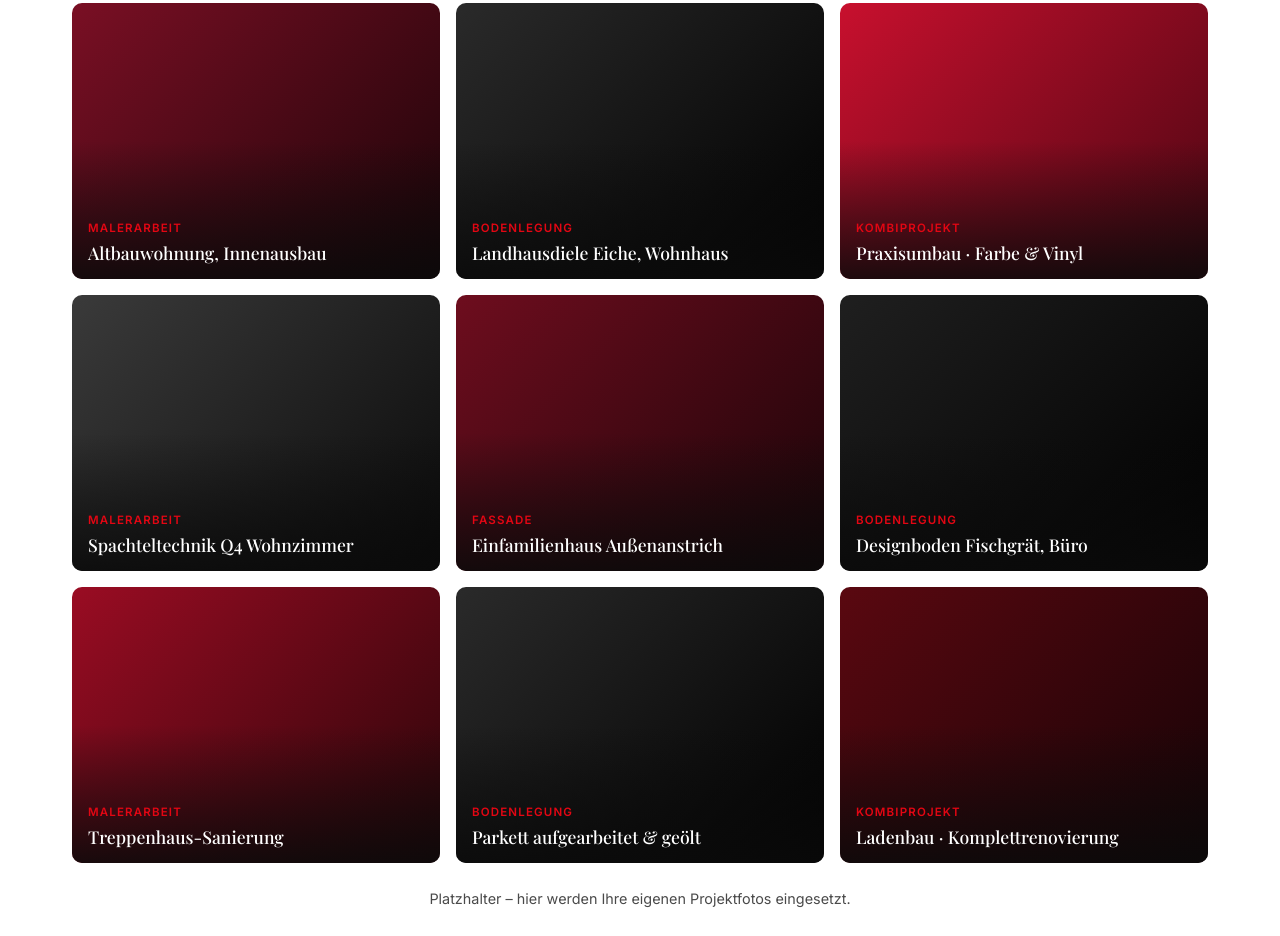
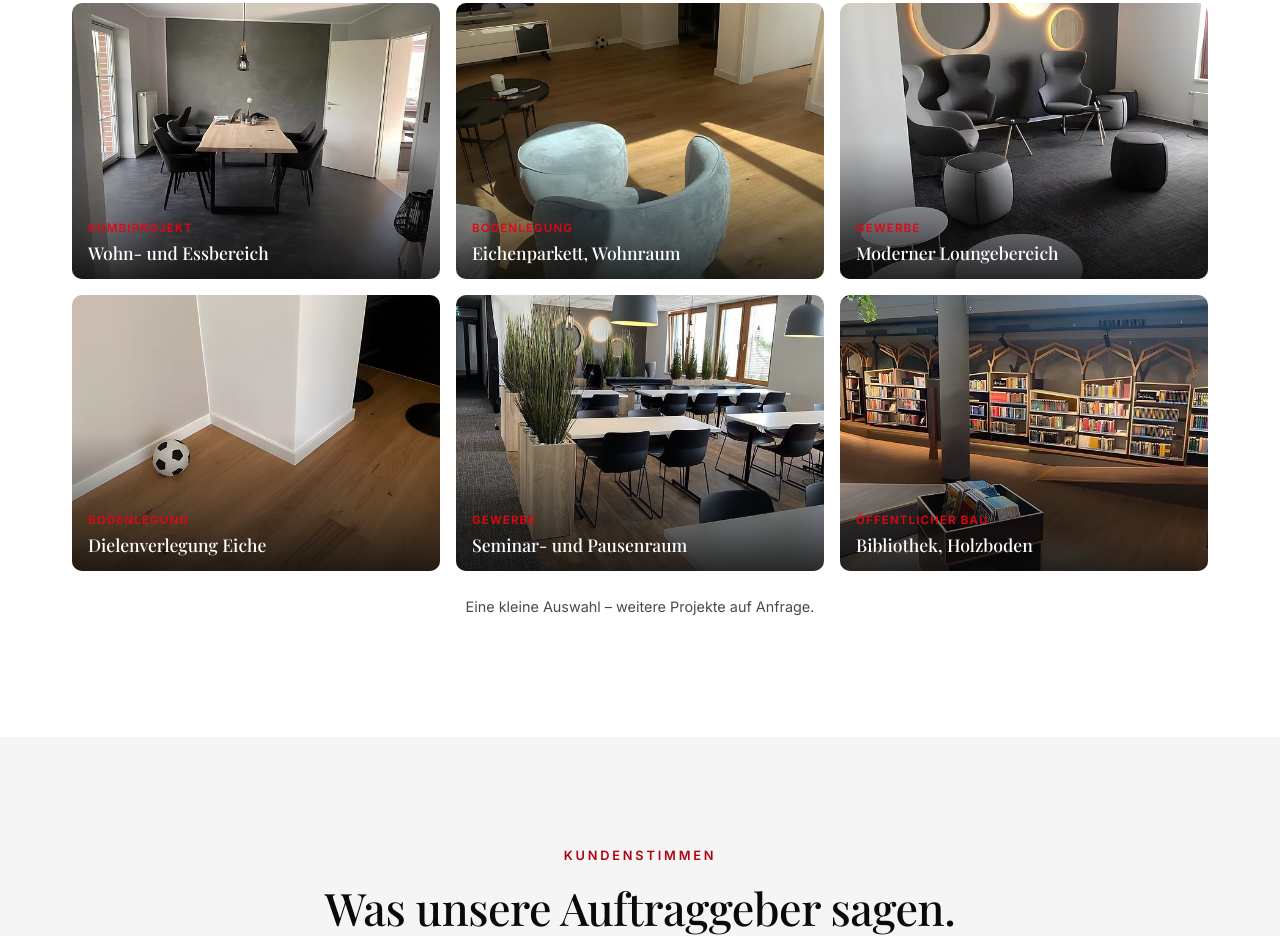
Before and after one commit to da77d/PR, a website: page referenzen.html in a window 1280 px wide. Shown: the part 819-1755 px from the top of the page. Drawn offline with nearby package versions, Linux system fonts and the light colour scheme.

Commit message:
Add files via upload

```diff
--- a/referenzen.html
+++ b/referenzen.html
@@ -56,35 +56,26 @@
     </div>
 
     <div class="gallery">
-      <div class="gallery-item" style="--item-image: linear-gradient(135deg,#7a0f24 0%, #1a0408 100%);">
-        <div class="caption"><small>Malerarbeit</small><h4>Altbauwohnung, Innenausbau</h4></div>
+      <div class="gallery-item" style="--item-image: url('images/projekte/projekt-3.jpg');">
+        <div class="caption"><small>Kombiprojekt</small><h4>Wohn- und Essbereich</h4></div>
       </div>
-      <div class="gallery-item" style="--item-image: linear-gradient(135deg,#2a2a2a 0%, #000000 100%);">
-        <div class="caption"><small>Bodenlegung</small><h4>Landhausdiele Eiche, Wohnhaus</h4></div>
+      <div class="gallery-item" style="--item-image: url('images/projekte/projekt-1.jpg');">
+        <div class="caption"><small>Bodenlegung</small><h4>Eichenparkett, Wohnraum</h4></div>
       </div>
-      <div class="gallery-item" style="--item-image: linear-gradient(135deg,#c8102e 0%, #4a0612 100%);">
-        <div class="caption"><small>Kombiprojekt</small><h4>Praxisumbau · Farbe &amp; Vinyl</h4></div>
+      <div class="gallery-item" style="--item-image: url('images/projekte/projekt-5.jpg');">
+        <div class="caption"><small>Gewerbe</small><h4>Moderner Loungebereich</h4></div>
       </div>
-      <div class="gallery-item" style="--item-image: linear-gradient(135deg,#3a3a3a 0%, #0a0a0a 100%);">
-        <div class="caption"><small>Malerarbeit</small><h4>Spachteltechnik Q4 Wohnzimmer</h4></div>
+      <div class="gallery-item" style="--item-image: url('images/projekte/projekt-2.jpg');">
+        <div class="caption"><small>Bodenlegung</small><h4>Dielenverlegung Eiche</h4></div>
       </div>
-      <div class="gallery-item" style="--item-image: linear-gradient(135deg,#6e0d1e 0%, #1a0408 100%);">
-        <div class="caption"><small>Fassade</small><h4>Einfamilienhaus Außenanstrich</h4></div>
+      <div class="gallery-item" style="--item-image: url('images/projekte/projekt-4.jpg');">
+        <div class="caption"><small>Gewerbe</small><h4>Seminar- und Pausenraum</h4></div>
       </div>
-      <div class="gallery-item" style="--item-image: linear-gradient(135deg,#1f1f1f 0%, #000000 100%);">
-        <div class="caption"><small>Bodenlegung</small><h4>Designboden Fischgrät, Büro</h4></div>
-      </div>
-      <div class="gallery-item" style="--item-image: linear-gradient(135deg,#9a0c23 0%, #2a0509 100%);">
-        <div class="caption"><small>Malerarbeit</small><h4>Treppenhaus-Sanierung</h4></div>
-      </div>
-      <div class="gallery-item" style="--item-image: linear-gradient(135deg,#2a2a2a 0%, #000000 100%);">
-        <div class="caption"><small>Bodenlegung</small><h4>Parkett aufgearbeitet &amp; geölt</h4></div>
-      </div>
-      <div class="gallery-item" style="--item-image: linear-gradient(135deg,#5a0810 0%, #150306 100%);">
-        <div class="caption"><small>Kombiprojekt</small><h4>Ladenbau · Komplettrenovierung</h4></div>
+      <div class="gallery-item" style="--item-image: url('images/projekte/projekt-6.jpg');">
+        <div class="caption"><small>Öffentlicher Bau</small><h4>Bibliothek, Holzboden</h4></div>
       </div>
     </div>
-    <p style="margin-top:1.5rem; text-align:center; color: var(--color-ink-muted); font-size:0.9rem;">Platzhalter – hier werden Ihre eigenen Projektfotos eingesetzt.</p>
+    <p style="margin-top:1.5rem; text-align:center; color: var(--color-ink-muted); font-size:0.9rem;">Eine kleine Auswahl – weitere Projekte auf Anfrage.</p>
   </div>
 </section>
 
```
Also changed, not shown: bodenlegerarbeiten.html (+1 -1 lines), index.html (+4 -4 lines), malerarbeiten.html (+1 -1 lines), ueber-uns.html (+2 -2 lines).
